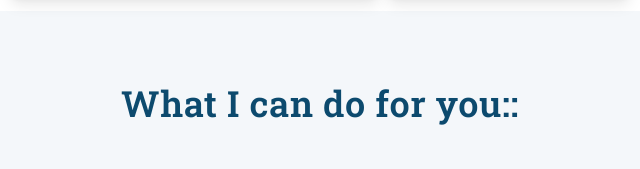
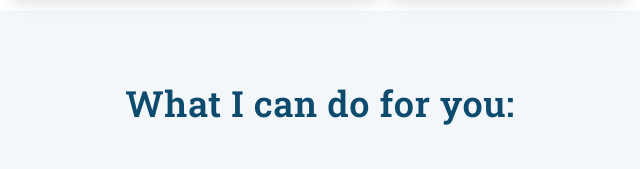
Before and after one commit to rollixapo/rollixapo.github.io, a website: page src/en.html in a window 1280 px wide. Shown: the part 1589-1758 px from the top of the page, 320-960 px from the left. Drawn offline with Linux system fonts and the light colour scheme; a script that the page names is missing.

Commit message:
Update en.html

```diff
--- a/src/en.html
+++ b/src/en.html
@@ -164,7 +164,7 @@
         <div
             class="my-12 flex flex-col h-fit w-10/12 lg:w-7/12 xl:w-7/12 justify-center items-center font-slab text-sky-900">
             <p class="text-xl sm:text-2xl tracking-wide mt-12 lg:mt-6"><span
-                    class="text-3xl sm:text-4xl font-semibold ">What I can do for you::</span>
+                    class="text-3xl sm:text-4xl font-semibold ">What I can do for you:</span>
             </p>
         </div>
         <div class="flex xl:flex-row h-fit w-10/12 lg:w-3/4 xl:w-8/12 justify-center items-center font-slab text-white">
```
